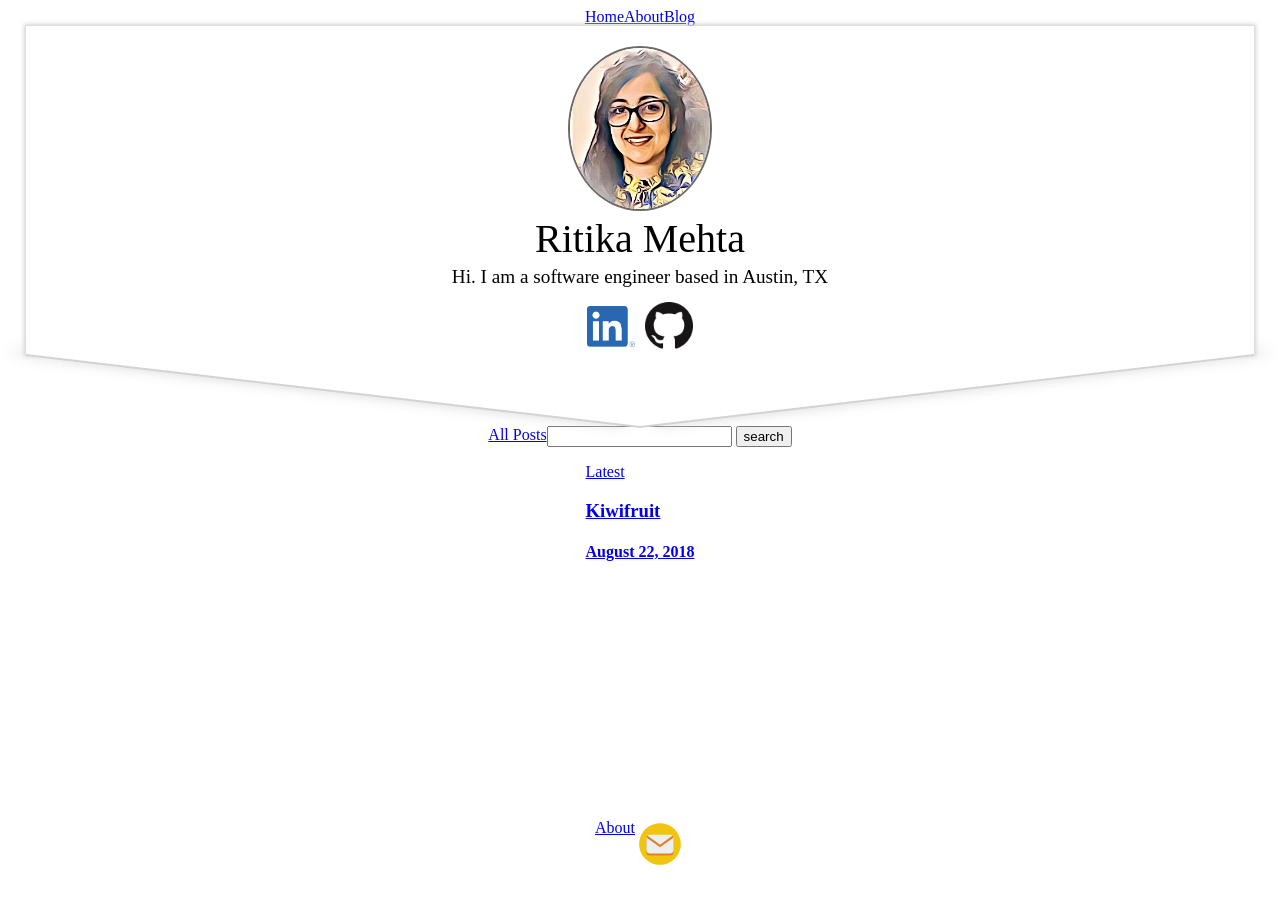
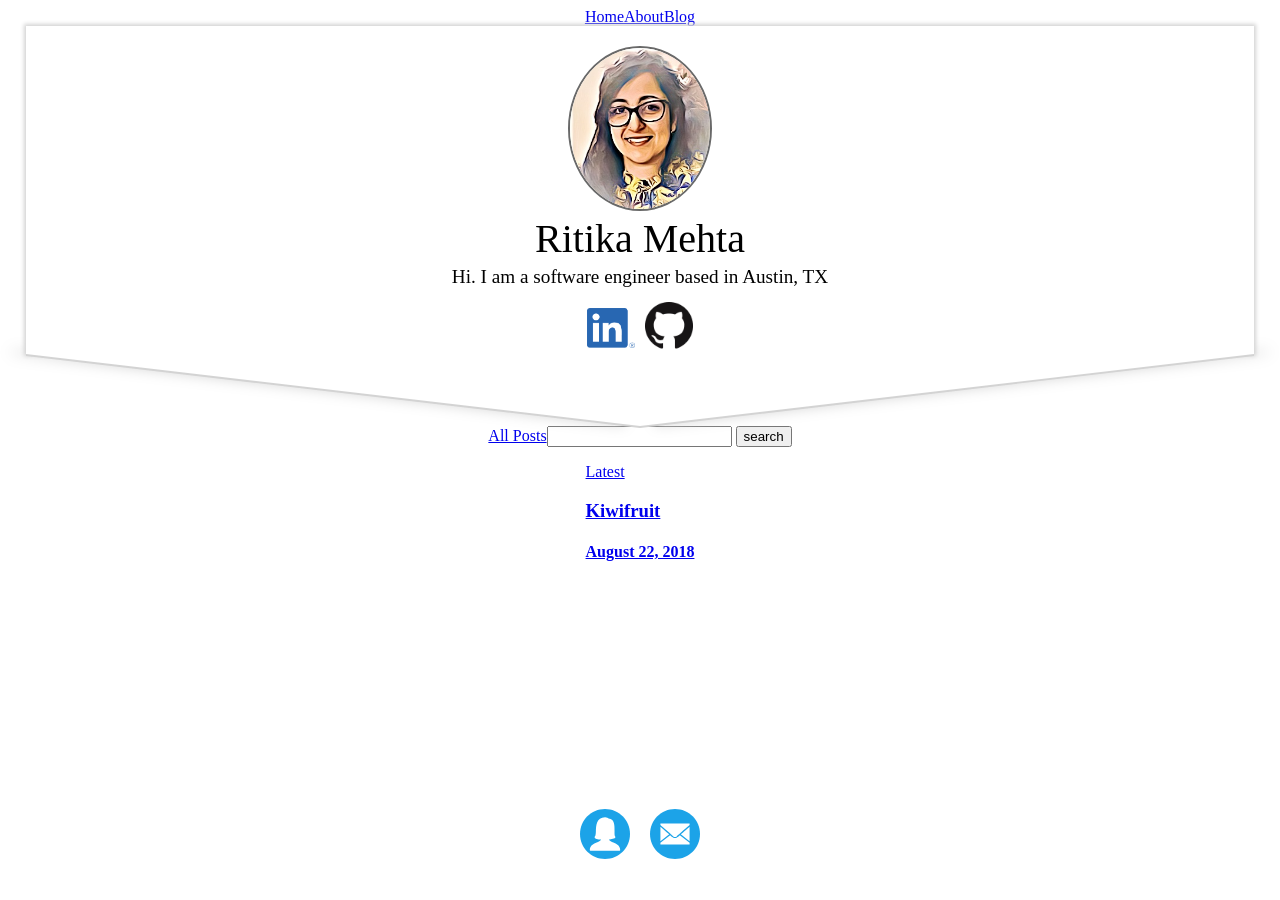
Before and after one commit to mehtarit/Folio, a Jekyll site: the page built from index.html, in a window 1280 px wide. Built offline with Jekyll 4.4.1, drawn with Linux system fonts in a browser that asks for light colours; some web fonts are replaced.

Commit message:
better footer

```diff
--- a/_includes/footer.html
+++ b/_includes/footer.html
@@ -1,6 +1,47 @@
 <footer>
   <nav>
-    <a href="{{site.baseurl}}/about.html">About</a>
+    <a href="{{site.baseurl}}/about.html">
+      <svg
+        xmlns="http://www.w3.org/2000/svg"
+        x="0px"
+        y="0px"
+        width="50"
+        height="50"
+        viewBox="0 0 172 172"
+        style="fill: #000000;"
+      >
+        <g transform="">
+          <g
+            fill="none"
+            fill-rule="nonzero"
+            stroke="none"
+            stroke-width="1"
+            stroke-linecap="butt"
+            stroke-linejoin="miter"
+            stroke-miterlimit="10"
+            stroke-dasharray=""
+            stroke-dashoffset="0"
+            font-family="none"
+            font-weight="none"
+            font-size="none"
+            text-anchor="none"
+            style="mix-blend-mode: normal;"
+          >
+            <path d="M0,172v-172h172v172z" fill="none"></path>
+            <path
+              d="M86,172c-47.49649,0 -86,-38.50351 -86,-86v0c0,-47.49649 38.50351,-86 86,-86h0c47.49649,0 86,38.50351 86,86v0c0,47.49649 -38.50351,86 -86,86z"
+              fill="#1ca3e8"
+            ></path>
+            <g fill="#ffffff">
+              <path
+                d="M135.53607,143.792h-99.072c-0.7568,0 -1.48058,-0.31098 -2.0007,-0.86138c-0.52013,-0.54765 -0.78982,-1.28794 -0.74854,-2.04198c0.92192,-16.40192 13.47379,-21.56192 23.55987,-25.71194c6.03789,-2.4823 13.36922,-5.9911 14.94611,-9.79437c0.00826,-0.04128 0.01376,-0.07706 0.01926,-0.11834c-10.22368,-1.16134 -22.016,-1.96493 -22.016,-8.256c0,-0.77331 0.32749,-1.5136 0.89715,-2.03373c2.14931,-1.95942 3.2336,-10.08058 3.48403,-17.93478c0.6192,-19.44563 1.55763,-48.83149 31.67002,-48.83149c6.01037,0 10.08608,2.71898 11.81434,4.15002c5.23155,0.2119 9.53293,1.98419 12.7913,5.27283c8.21197,8.28627 8.07712,24.0855 7.95328,38.02438c-0.0688,7.99456 -0.15136,17.0569 2.03923,19.03834c0.57517,0.52288 0.90266,1.26317 0.90266,2.03923c0,6.54426 -15.74694,7.71386 -22.016,8.5312c0.0055,0.09082 0.01101,0.18163 0.01376,0.27795c1.6567,3.70694 8.99904,7.18822 14.95162,9.63475c10.08608,4.15002 22.6407,9.31002 23.55987,25.71194c0.04403,0.75405 -0.22566,1.49434 -0.74579,2.04198c-0.52288,0.5504 -1.24666,0.86138 -2.00346,0.86138zM99.78759,106.10886h0.02752zM96.45767,104.1577c0,0 0,0.00275 0,0.0055c0,-0.00275 0,-0.0055 0,-0.0055zM96.45767,104.15219v0z"
+              ></path>
+            </g>
+            <path d="" fill="none"></path>
+          </g>
+        </g>
+      </svg>
+    </a>
     <a href="mailto:hi@mehtarit.com">
       <svg
         xmlns="http://www.w3.org/2000/svg"
@@ -28,22 +69,13 @@
           style="mix-blend-mode: normal;"
         >
           <path d="M0,172v-172h172v172z" fill="none"></path>
-          <g>
+          <path
+            d="M86,172c-47.49649,0 -86,-38.50351 -86,-86v0c0,-47.49649 38.50351,-86 86,-86v0c47.49649,0 86,38.50351 86,86v0c0,47.49649 -38.50351,86 -86,86z"
+            fill="#1ca3e8"
+          ></path>
+          <g fill="#ffffff">
             <path
-              d="M86,14.33333c-39.58041,0 -71.66667,32.08626 -71.66667,71.66667c0,39.58041 32.08626,71.66667 71.66667,71.66667c39.58041,0 71.66667,-32.08626 71.66667,-71.66667c0,-39.58041 -32.08626,-71.66667 -71.66667,-71.66667z"
-              fill="#f1c40f"
-            ></path>
-            <path
-              d="M122.19883,125.41667c5.72258,0 10.3845,-4.66192 10.3845,-10.3845v-43.731c0,-5.72258 -4.66192,-10.3845 -10.3845,-10.3845h-72.39767c-5.72258,0 -10.3845,4.66192 -10.3845,10.3845v43.72742c0,5.72617 4.66192,10.38808 10.3845,10.38808"
-              fill="#e67e22"
-            ></path>
-            <path
-              d="M122.19883,53.75h-72.39767c-5.72258,0 -10.3845,4.66192 -10.3845,10.3845v43.72742c0,5.72617 4.66192,10.38808 10.3845,10.38808h72.39408c5.72617,0 10.38808,-4.66192 10.38808,-10.3845v-43.731c0,-5.72258 -4.66192,-10.3845 -10.3845,-10.3845z"
-              fill="#eceff1"
-            ></path>
-            <path
-              d="M42.28692,56.96783c-1.79167,1.79167 -2.87025,4.31075 -2.87025,6.8155l46.58333,32.96667l46.58333,-32.96308c0,-2.50475 -1.07858,-5.02383 -2.87025,-6.8155l-43.71308,31.18575z"
-              fill="#e67e22"
+              d="M35.83333,49.88v5.58104c6.04352,5.25966 40.71339,35.48508 43.45688,37.87583c2.82187,2.4613 5.63591,2.69646 6.70979,2.69646c1.07388,0 3.88792,-0.23516 6.70979,-2.69646c2.84539,-2.47698 39.5376,-34.46607 43.45688,-37.87583v-5.58104zM35.83333,60.79125v50.35479l30.35083,-23.95458c-9.83737,-8.55969 -23.86836,-20.75646 -30.35083,-26.40021zM136.16667,60.79125c-6.1219,5.33021 -20.37237,17.7151 -30.35083,26.40021l30.35083,23.89188zM69.25687,89.88792l-33.42354,26.3375v5.89458h100.33333v-5.95729l-33.42354,-26.27479c-3.88792,3.38625 -6.68628,5.83971 -7.39958,6.45896c-3.84872,3.34706 -7.82286,3.69979 -9.34354,3.69979c-1.52068,0 -5.49482,-0.3449 -9.34354,-3.69979c-0.70547,-0.61141 -3.50383,-3.06487 -7.39958,-6.45896z"
             ></path>
           </g>
         </g>
--- a/_sass/main.scss
+++ b/_sass/main.scss
@@ -1,16 +1,16 @@
-
 @import "alignment";
 
 body {
   @extend %centered;
 }
 
-nav{
+nav {
   display: flex;
+  align-items: center;
 }
 
 .current {
-    color: green;
+  color: green;
 }
 
 .mobile-hidden {
@@ -19,7 +19,7 @@ nav{
 
 $breakpoint-tablet: 768px;
 @media (min-width: $breakpoint-tablet) {
-  .mobile-hidden{
+  .mobile-hidden {
     display: flex;
   }
 }
--- a/assets/css/footer.scss
+++ b/assets/css/footer.scss
@@ -8,50 +8,9 @@ footer {
   nav {
     position: relative;
     top: 1vh;
-  }
 
-  .left-most {
-    position: relative;
-    left: -4vw;
-    font-family: "Laila", serif;
-    text-decoration: none;
-    color: black;
-    font-weight: 600;
-    font-size: 1.4em;
-    bottom: -1.6vh;
-  }
-
-  .right-most {
-    position: relative;
-    right: -6vw;
-    font-family: "Laila", serif;
-    text-decoration: none;
-    color: black;
-    font-weight: 600;
-    font-size: 1.4em;
-    bottom: -1.6vh;
+    a {
+      margin: 10px;
+    }
   }
 }
-
-.above-3 {
-  z-index: 3;
-}
-
-.triangle-up-left {
-  border-left: solid 48vw transparent;
-  border-right: solid 0px transparent;
-  border-bottom: solid 8vh lightgrey;
-  position: absolute;
-  right: 18vw;
-  bottom: -3vh;
-  z-index: 2;
-}
-
-.triangle-up-right {
-  border-right: solid 48vw transparent;
-  border-left: solid 0px transparent;
-  border-bottom: solid 8vh lightgrey;
-  position: absolute;
-  bottom: -3vh;
-  left: 18vw;
-}
```
